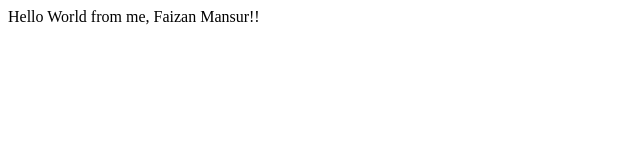
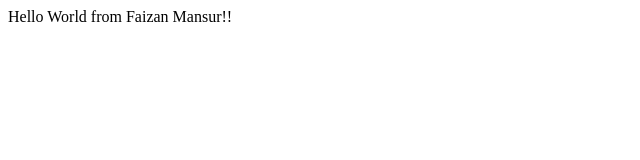
Before and after one commit to phaizi/bootcamp2020, a plain HTML site: page index.html in a window 1280 px wide. Shown: the full height of the page, 0-640 px from the left. Drawn offline with Linux system fonts and the light colour scheme.

Commit message:
Update index.html

```diff
--- a/index.html
+++ b/index.html
@@ -5,7 +5,7 @@
 </head>
 <body>
     <div>
-        Hello World from me, Faizan Mansur!!
+        Hello World from Faizan Mansur!!
     </div>
 </body>
 </html>
```
